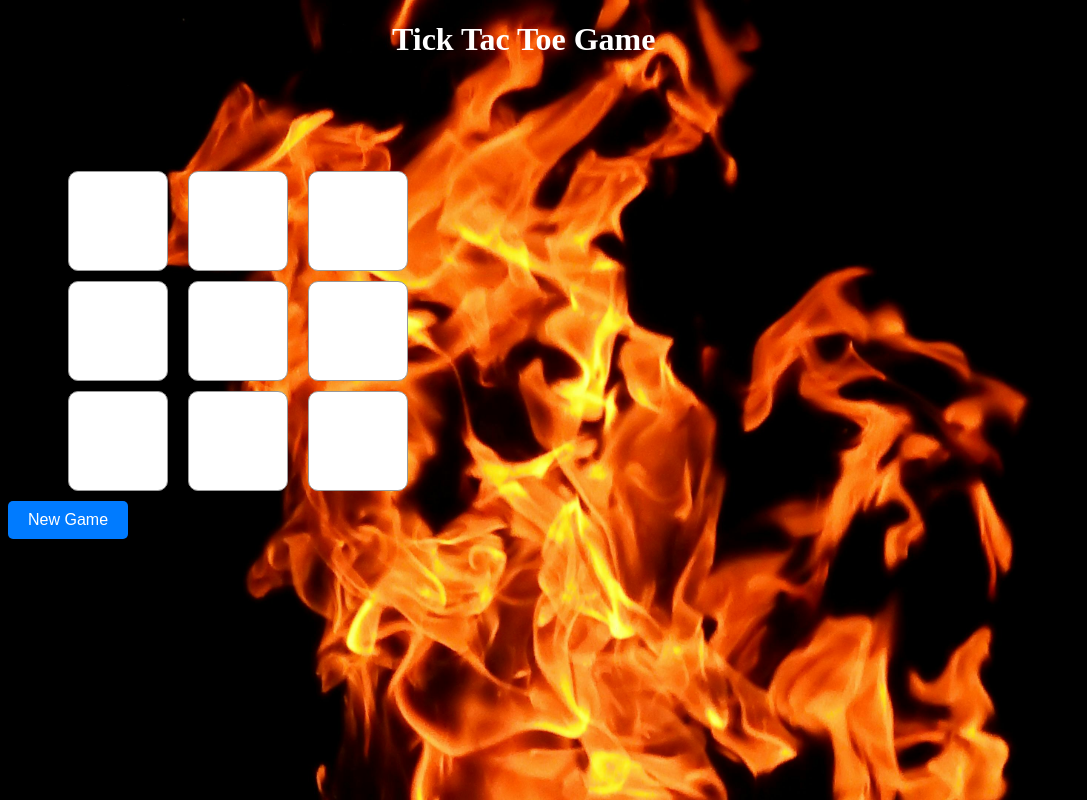
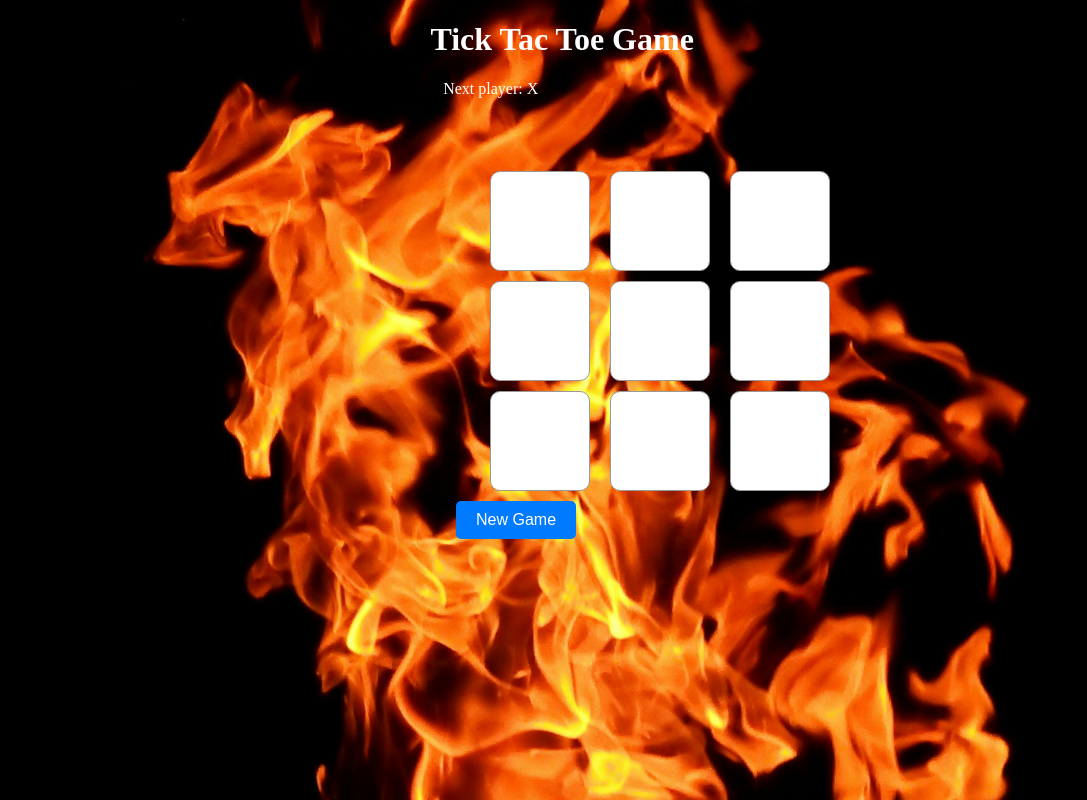
Before and after one commit to gangwar22/Tic_tak_toe, a React (Vite) app: page / in a window 1280 px wide. Shown: the whole page, without its empty margins (0-1087 px from the left). Built offline with nearby package versions, Linux system fonts and the light colour scheme.

Commit message:
css correction

```diff
--- a/src/TickTacToe.css
+++ b/src/TickTacToe.css
@@ -4,6 +4,7 @@
   grid-template-rows: repeat(3, 100px);
   gap: 20px;
   margin-top: 5%;
+  margin-left: 33vw;
 }
 
 .tick-tac-toe .square {
@@ -27,12 +28,14 @@
 
 .tick-tac-toe .status {
   margin-bottom: 10px;
+  color: white;
+  margin-left: 34vw;
 }
 
 .tick-tac-toe h1{
   color: white;
   height: 100%;
-  margin-left: 30vw;
+  margin-left: 33vw;
 }
 
 .new-game-button {
@@ -44,6 +47,7 @@
   border: none;
   border-radius: 5px;
   cursor: pointer;
+  margin-left: 35vw;
 }
 
 body{
```
